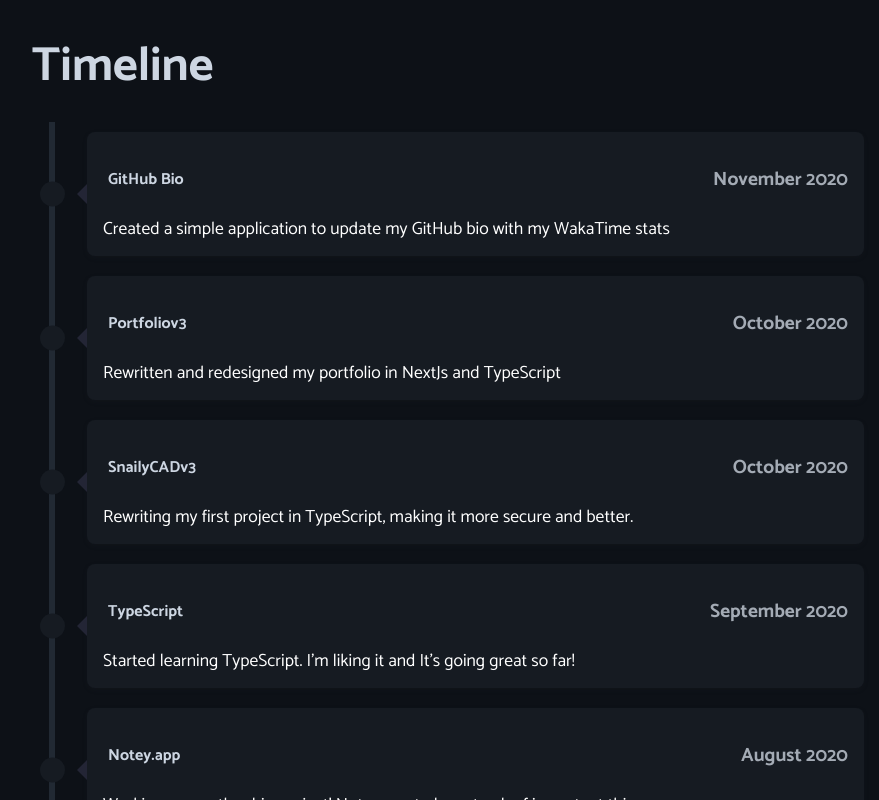
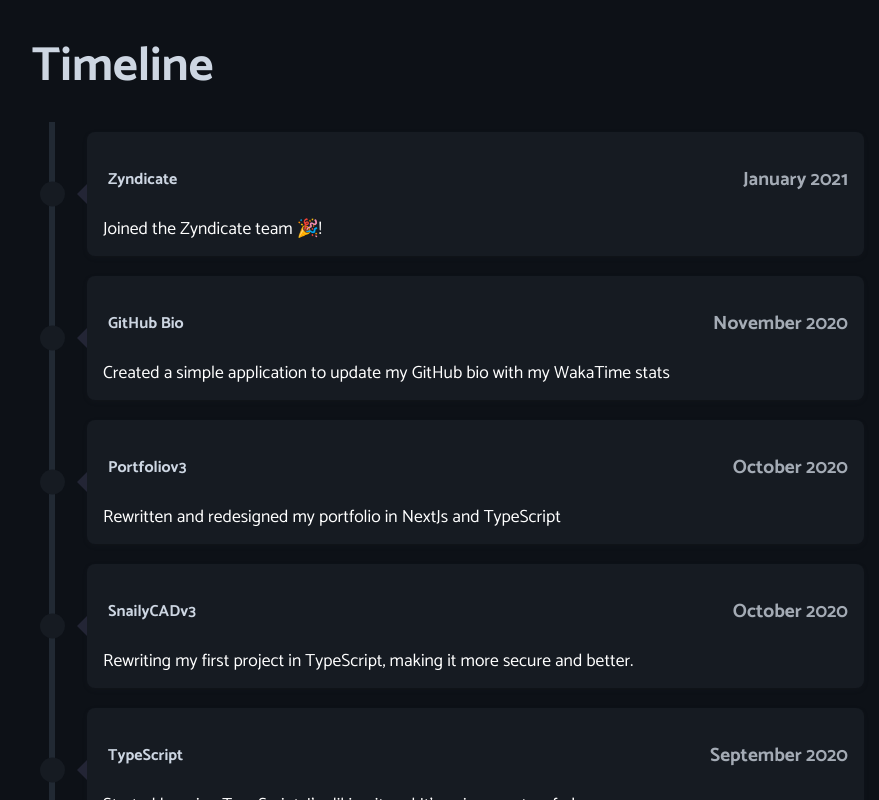
Before and after one commit to pzk3/casperiv.dev, a Next.js app: page / in a window 1280 px wide. Shown: the part 2320-3120 px from the top of the page, without its empty margins (192-1071 px from the left). Built offline with nearby package versions, Linux system fonts and the light colour scheme.

Commit message:
:tada: updated timeline

```diff
--- a/data/timeline.ts
+++ b/data/timeline.ts
@@ -2,31 +2,38 @@ import TimelineItem from "../interfaces/Timeline";
 
 const timeline: TimelineItem[] = [
   {
+    date: "January 2021",
+    title: "Zyndicate",
+    text: "Joined the Zyndicate team 🎉!",
+    side: "left",
+    url: "https://zyndicate.app",
+  },
+  {
     date: "November 2020",
     title: "GitHub Bio",
     text: "Created a simple application to update my GitHub bio with my WakaTime stats",
-    side: "left",
+    side: "right",
     url: "https://github.com/Dev-CasperTheGhost/update-github-bio",
   },
   {
     date: "October 2020",
     title: "Portfoliov3",
     text: "Rewritten and redesigned my portfolio in NextJs and TypeScript",
-    side: "right",
+    side: "left",
     url: "https://github.com/dev-caspertheghost/caspertheghost.me",
   },
   {
     date: "October 2020",
     title: "SnailyCADv3",
     text: "Rewriting my first project in TypeScript, making it more secure and better.",
-    side: "left",
+    side: "right",
     url: "https://github.com/dev-caspertheghost/snaily-cadv3",
   },
   {
     date: "September 2020",
     title: "TypeScript",
     text: "Started learning TypeScript. I'm liking it and It's going great so far!",
-    side: "right",
+    side: "left",
     url: "https://www.typescriptlang.org/",
   },
   {
@@ -34,7 +41,7 @@ const timeline: TimelineItem[] = [
     title: "Notey.app",
     text: "Working on another big project! Notes app to keep track of important things",
     url: "https://notey.caspertheghost.me",
-    side: "left",
+    side: "right",
   },
   {
     date: "July 2020",
@@ -42,47 +49,47 @@ const timeline: TimelineItem[] = [
     text:
       "Recreated my old Discord bot and made it even better, learned a lot from my old mistakes.",
     url: "https://github.com/dev-caspertheghost/ghostybot",
-    side: "right",
+    side: "left",
   },
   {
     date: "July 2020",
     title: "React Timeline",
     text: "Created my first NPM package! Create cool and good looking timelines with ease.",
     url: "https://www.npmjs.com/package/react-timelinev2",
-    side: "left",
+    side: "right",
   },
   {
     date: "July 2020",
     title: "FreeCodeCamp",
     text: "Started to learn more about data structures and algorithms on, Fun but hard!",
     url: "http://freecodecamp.com/",
-    side: "right",
+    side: "left",
   },
   {
     date: "June 2020",
     title: "Sololearn",
     text: "Started learning the basics of JavaScript again. Was very helpful.",
     url: "https://www.sololearn.com/Certificate/1024-18951663/pdf/",
-    side: "left",
+    side: "right",
   },
   {
     date: "March 2020",
     title: "Quarantine",
     text:
       "Quarantine was pretty cool, had a lot of time to learn more about ReactJs and could work on a lot of projects!",
-    side: "right",
+    side: "left",
   },
   {
     date: "End 2019 - Present",
     title: "SnailyCAD",
     text: "At the end of 2019 I started my first big project! SnailyCAD.",
-    side: "left",
+    side: "right",
   },
   {
     date: "2018 - 2019",
     title: "Beginning!",
     text: "2018, '19 were the years I fully got into programming and computers",
-    side: "right",
+    side: "left",
   },
 ];
 
```
